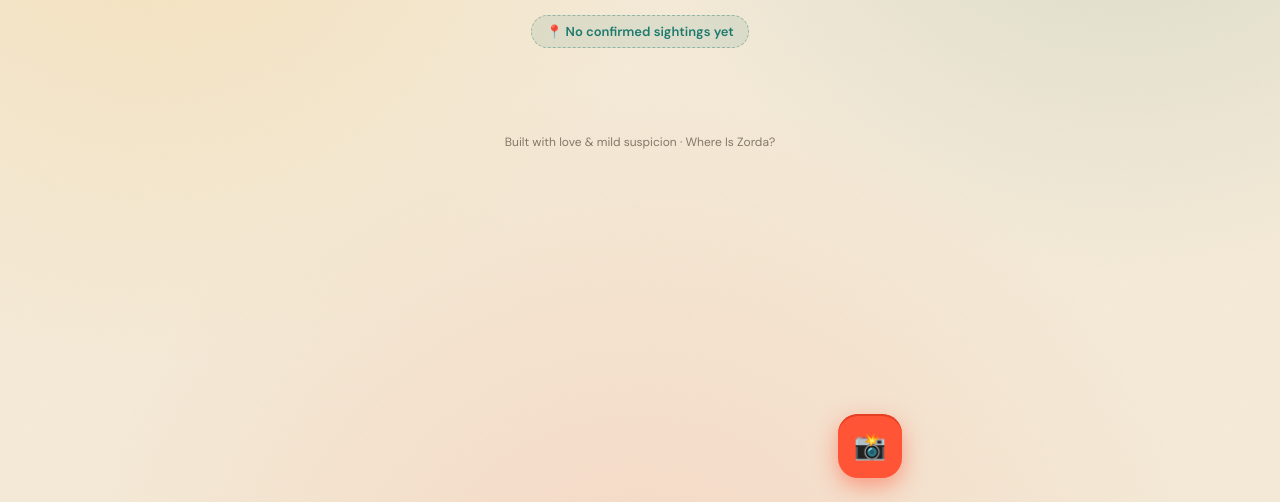
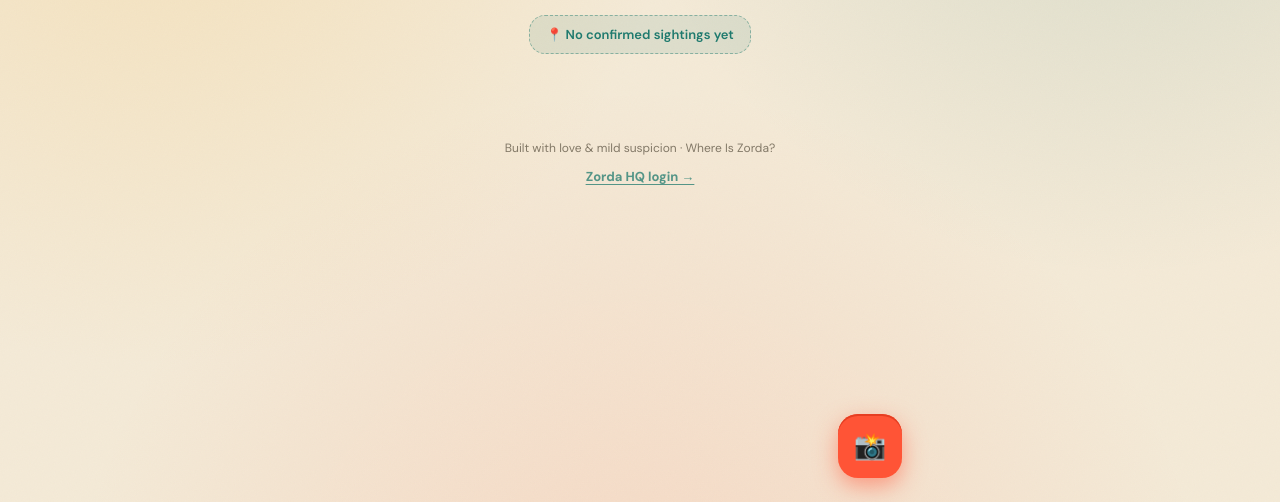
Before and after one commit to sojohnnysaid/whereiszorda, a plain HTML site: page index.html in a window 1280 px wide. Shown: the part 298-800 px from the top of the page. Drawn offline with nearby package versions, Linux system fonts and the light colour scheme; a script that the page names is missing.

Commit message:
Fix last-seen pill wrapping; add footer login link

```diff
--- a/index.html
+++ b/index.html
@@ -57,9 +57,10 @@
     font-size:clamp(48px,15vw,82px);margin:14px 0 6px;}
   h1 .is{color:var(--tomato);font-style:italic;display:inline-block;transform:rotate(-3deg);}
   .sub{font-size:15px;color:var(--ink-soft);max-width:330px;margin:0 auto;}
-  .lastseen{margin:18px auto 0;display:inline-flex;align-items:center;gap:8px;font-size:13px;
-    font-weight:600;color:var(--teal);background:rgba(31,122,110,.1);padding:7px 14px;border-radius:999px;
-    border:1.5px dashed rgba(31,122,110,.4);}
+  .lastseen{display:inline-block;margin:18px auto 0;max-width:100%;font-size:13px;font-weight:600;
+    color:var(--teal);background:rgba(31,122,110,.1);padding:9px 16px;border-radius:16px;line-height:1.5;
+    text-align:center;white-space:normal;overflow-wrap:anywhere;border:1.5px dashed rgba(31,122,110,.45);}
+  .lastseen b{color:var(--ink);font-weight:700;}
 
   .feed{display:flex;flex-direction:column;gap:30px;margin-top:26px;}
   .post{background:var(--card);border-radius:6px;padding:14px 14px 18px;box-shadow:6px 8px 22px var(--shadow);
@@ -144,6 +145,8 @@
   body.admin .adminnote.show{display:block;}
 
   footer{text-align:center;margin-top:46px;font-size:12px;color:var(--ink-soft);opacity:.75;}
+  .loginlink{display:inline-block;margin-top:12px;color:var(--teal);font-weight:700;font-size:13px;
+    text-decoration:underline;text-underline-offset:3px;cursor:pointer;opacity:1;}
 </style>
 </head>
 <body>
@@ -166,7 +169,7 @@
 
   <div class="adminnote" id="adminNote"></div>
   <div class="feed" id="feed"></div>
-  <footer>Built with love &amp; mild suspicion · Where Is Zorda?</footer>
+  <footer>Built with love &amp; mild suspicion · Where Is Zorda?<br><a class="loginlink" id="loginLink">Zorda HQ login →</a></footer>
 </div>
 
 <button class="fab" id="fab" aria-label="New sighting">📸</button>
@@ -388,6 +391,7 @@ function updateAuthUI(){
   document.body.classList.toggle("admin",isAdmin);
   adminbar.classList.toggle("show",isAdmin);
   demoSwitch.classList.toggle("on",demoMode);
+  const ll=document.getElementById("loginLink"); if(ll) ll.style.display=isAdmin?"none":"inline-block";
   if(isAdmin && !CONFIGURED){
     adminNote.classList.add("show");
     adminNote.innerHTML="📱 <b>This device only.</b> Posts are saved just on this phone until Supabase is connected. Add your keys in <b>index.html</b> to make the feed shared across everyone.";
@@ -396,6 +400,7 @@ function updateAuthUI(){
 demoSwitch.onclick=()=>{ demoMode=!demoMode; localStorage.setItem("zorda_demo",demoMode?"1":"0"); updateAuthUI(); render(); };
 document.getElementById("logoutBtn").onclick=()=>{ isAdmin=false; localStorage.removeItem("zorda_admin"); updateAuthUI(); render(); };
 fab.onclick=()=> isAdmin ? composerView() : loginView();
+document.getElementById("loginLink").onclick=loginView;
 
 updateAuthUI();
 render();
```
